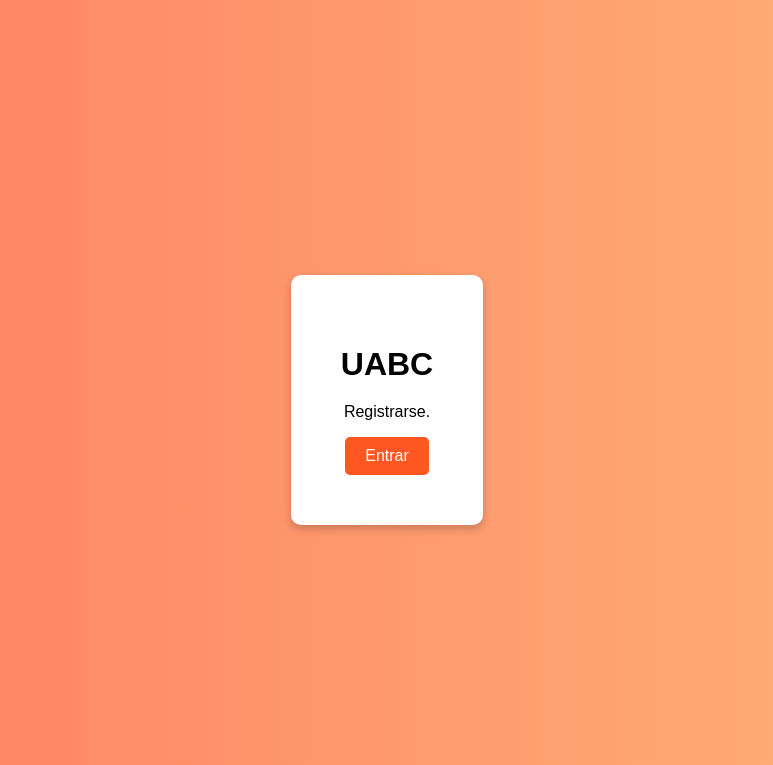
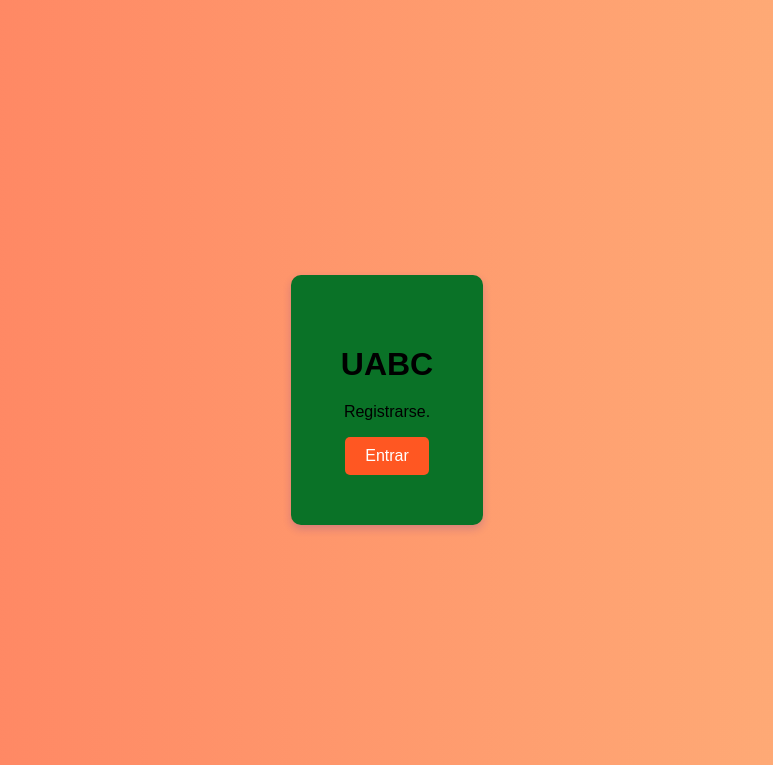
Before and after one commit to julianparra1/villavix, a Flask app: page / in a window 1280 px wide. Shown: the top 765 px of the page, without its empty margins (253-1026 px from the left). Run offline with Flask 3, Linux system fonts and the light colour scheme.

Commit message:
color colorin verdesin sin sin

```diff
--- a/static/style.css
+++ b/static/style.css
@@ -10,10 +10,10 @@ body {
 }
 .container {
     text-align: center;
-    background: white;
+    background: rgb(10, 114, 39);
     padding: 50px;
     border-radius: 10px;
-    box-shadow: 0 4px 8px rgba(0, 0, 0, 0.2);
+    box-shadow: 0 4px 8px rgba(54, 27, 176, 0.2);
 }
 h1 {
     margin-bottom: 20px;
```
